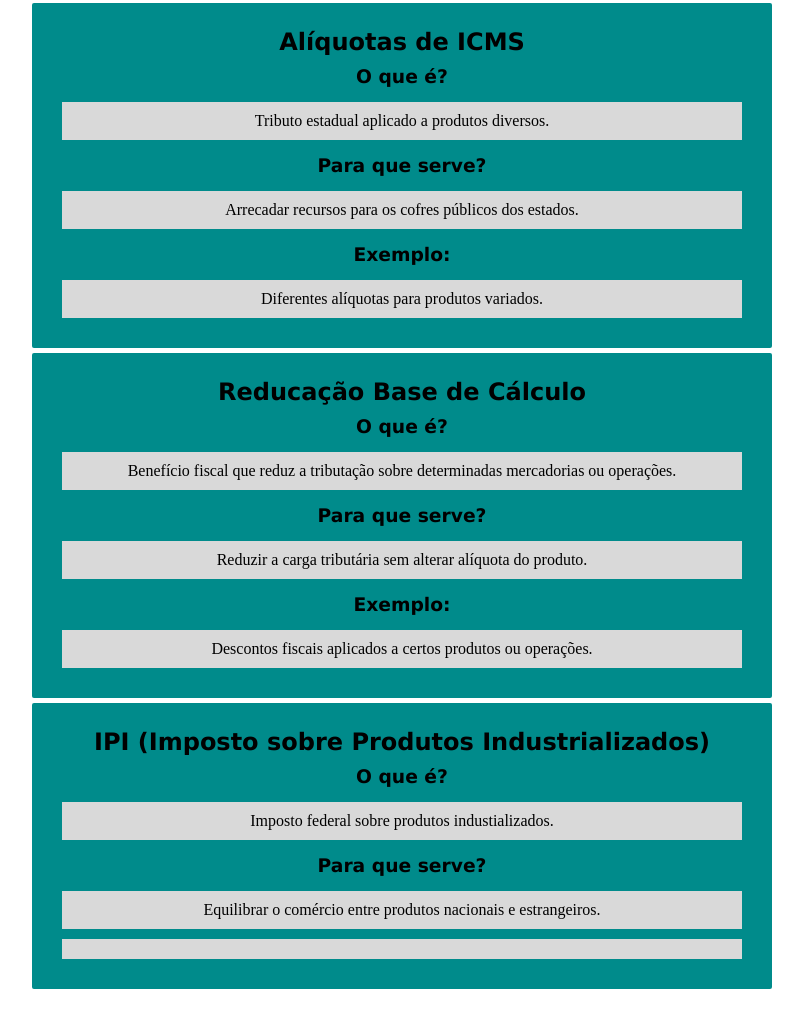
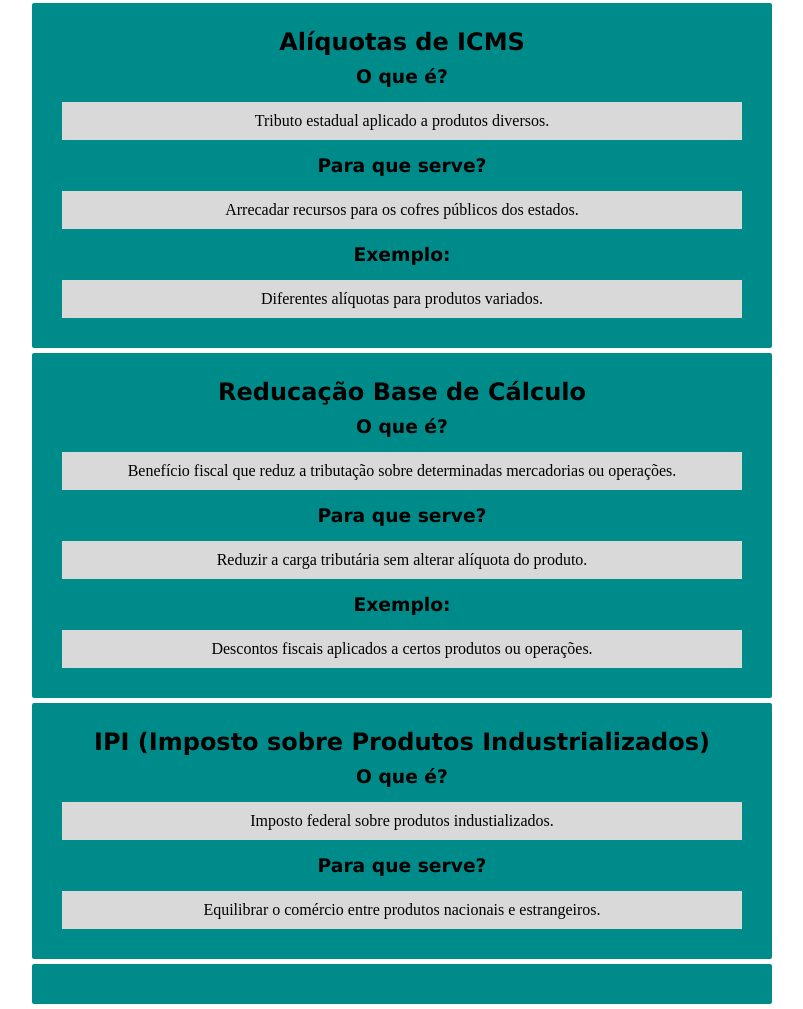
Before and after one commit to lucasrodriguescunha/teoria-estagio-suporte, a plain HTML site: page index.html in a window 1280 px wide. Shown: the part 9137-10146 px from the top of the page, without its empty margins (238-1041 px from the left). Drawn offline with Linux system fonts and the light colour scheme.

Commit message:
Adicionar seção vazia na página HTML

```diff
--- a/index.html
+++ b/index.html
@@ -216,8 +216,9 @@
             <p>Imposto federal sobre produtos industializados.</p>
             <h3>Para que serve?</h3>
             <p>Equilibrar o comércio entre produtos nacionais e estrangeiros.</p>
-            <p></p>
         </section>
+
+        <section></section>
 
     </main>
 </body>
```
